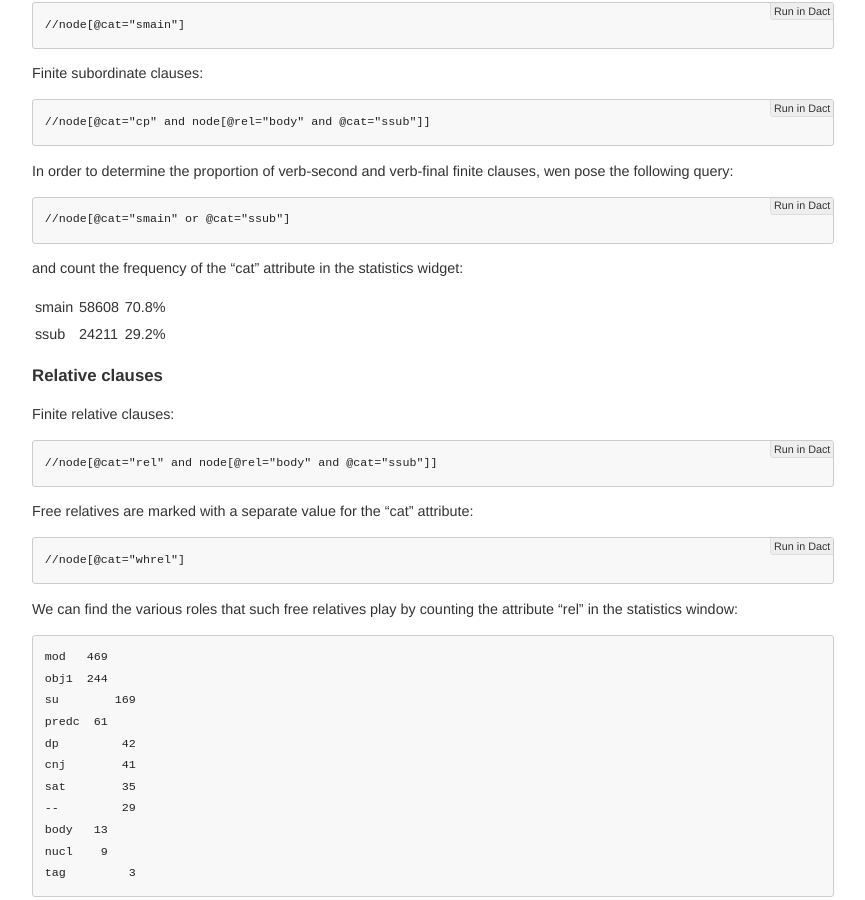
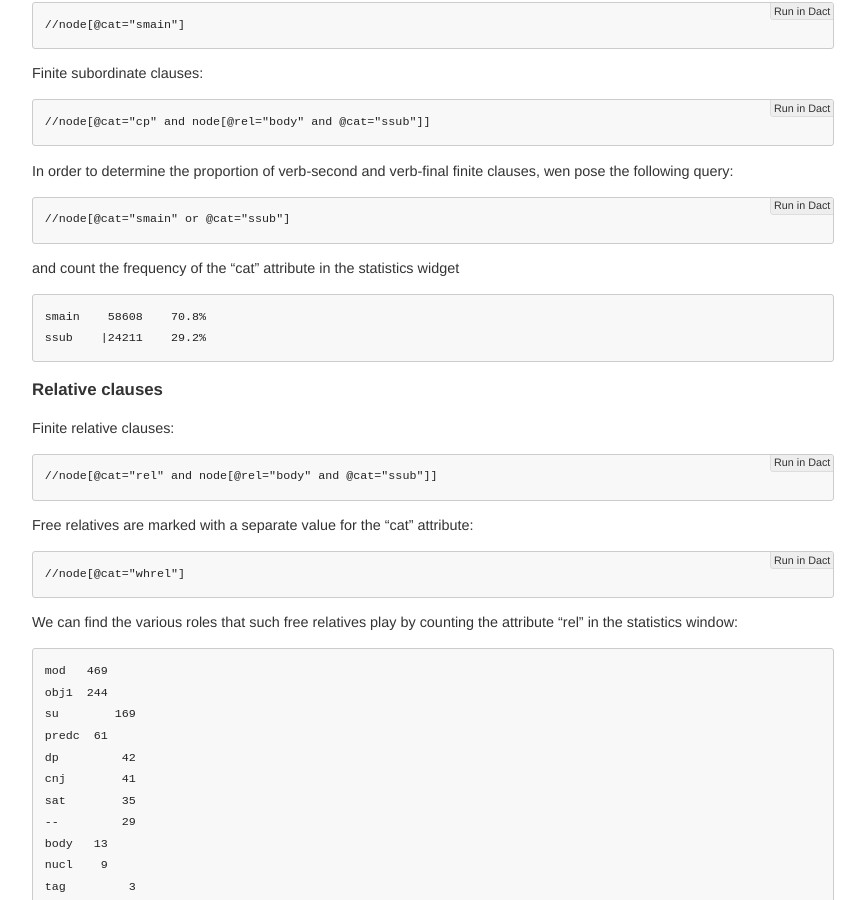
Before and after one commit to rug-compling/dact, a Jekyll site: the page built from cookbook/index.md, in a window 1280 px wide and 900 px high, scrolled down 966 px. Shown: the whole window, without its empty margins (208-1073 px from the left). Built offline with Jekyll 4.4.1, drawn with Linux system fonts in a browser that asks for light colours.

```diff
--- a/cookbook/index.md
+++ b/cookbook/index.md
@@ -54,10 +54,10 @@ the following query:
 
     //node[@cat="smain" or @cat="ssub"]
 
-and count the frequency of the "cat" attribute in the statistics widget:
+and count the frequency of the "cat" attribute in the statistics widget
 
-|    smain   | 58608    |70.8% |
-|    ssub    | 24211    |29.2% |
+    smain    58608    70.8%
+    ssub    |24211    29.2%
 
 ### Relative clauses
 
```
